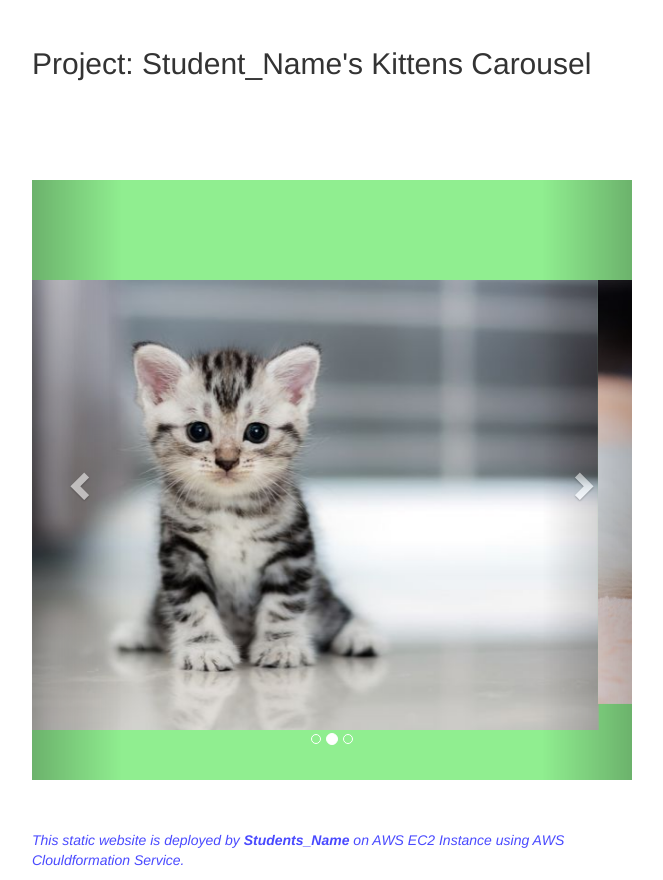
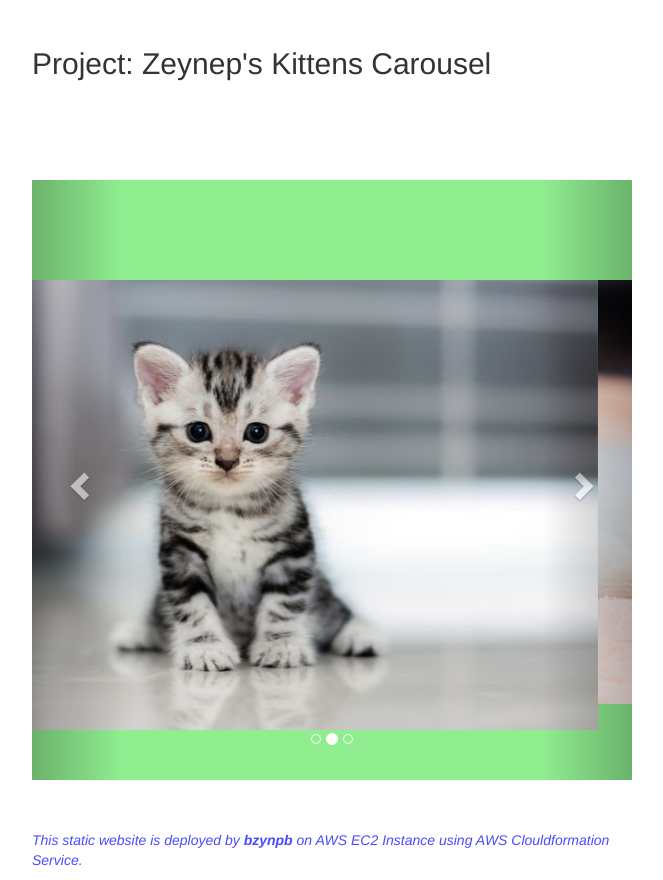
Before and after one commit to bzynpb/101-kittens-carousel-static-website-ec2, a plain HTML site: page static-web/index.html in a window 1280 px wide. Shown: the part 203-1083 px from the top of the page, without its empty margins (308-971 px from the left). Drawn offline with nearby package versions, Linux system fonts and the light colour scheme.

Commit message:
Update index.html
student name is changed

```diff
--- a/static-web/index.html
+++ b/static-web/index.html
@@ -45,7 +45,7 @@
 
   <div><img style="width:300px; height:100px" src="https://clarusway.com/wp-content/uploads/2022/12/clarusway-logo-black.png" /></div>
 
-  <h2> Project: Student_Name's Kittens Carousel</h2>
+  <h2> Project: Zeynep's Kittens Carousel</h2>
 
   <div id="myCarousel" class="carousel slide" data-ride="carousel">
     <!-- Indicators -->
@@ -80,7 +80,7 @@
   </div>
 
 
-  <p class="footnote"><i>This static website is deployed by <b> Students_Name </b> on AWS EC2 Instance using AWS
+  <p class="footnote"><i>This static website is deployed by <b> bzynpb </b> on AWS EC2 Instance using AWS
       Clouldformation Service.</i></p>
 </body>
 
```
